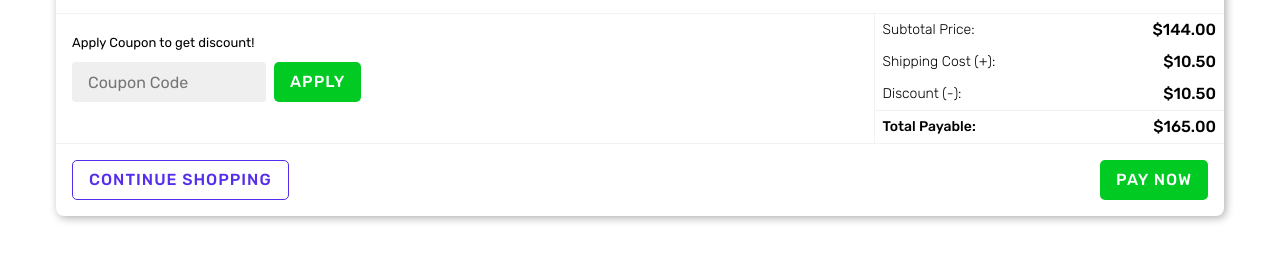
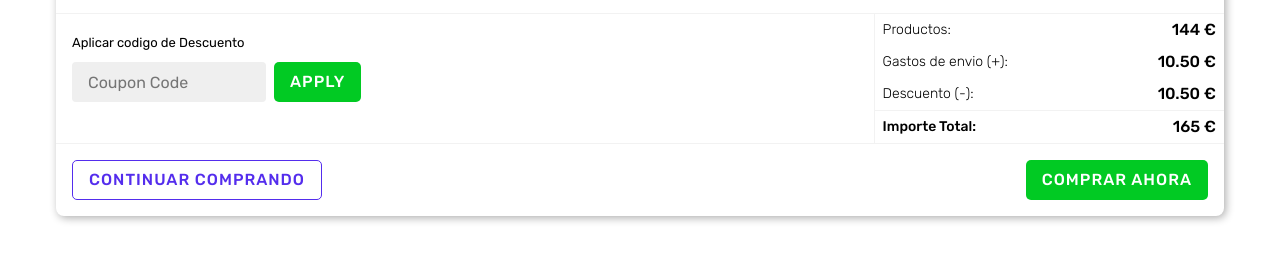
Before and after one commit to Fernando-21N/Nuestra-Web-Docker, a plain HTML site: page cart-page.html in a window 1280 px wide. Shown: the part 688-962 px from the top of the page. Drawn offline with Linux system fonts and the light colour scheme.

Commit message:
Faltan cambiar cosas. cuando cambiemos nav

```diff
--- a/cart-page.html
+++ b/cart-page.html
@@ -793,7 +793,7 @@ Cart</a>
 </div>
 <div class="checkout-coupon-total checkout-coupon-total-2 d-flex flex-wrap">
 <div class="checkout-coupon">
-<span>Apply Coupon to get discount!</span>
+<span>Aplicar codigo de Descuento</span>
 <form action="#">
 <div class="single-form form-default d-flex">
 <div class="form-input form">
@@ -805,29 +805,29 @@ Cart</a>
 </div>
 <div class="checkout-total">
 <div class="single-total">
-<p class="value">Subtotal Price:</p>
-<p class="price">$144.00</p>
+<p class="value">Productos:</p>
+<p class="price">144 €</p>
 </div>
 <div class="single-total">
-<p class="value">Shipping Cost (+):</p>
-<p class="price">$10.50</p>
+<p class="value">Gastos de envio (+):</p>
+<p class="price">10.50 €</p>
 </div>
 <div class="single-total">
-<p class="value">Discount (-):</p>
-<p class="price">$10.50</p>
+<p class="value">Descuento (-):</p>
+<p class="price">10.50 €</p>
 </div>
 <div class="single-total total-payable">
-<p class="value">Total Payable:</p>
-<p class="price">$165.00</p>
+<p class="value">Importe Total:</p>
+<p class="price">165 €</p>
 </div>
 </div>
 </div>
  <div class="checkout-btn d-sm-flex justify-content-between">
 <div class="single-btn">
-<a href="javascript:void(0)" class="main-btn primary-btn-border">continue shopping</a>
+<a href="javascript:void(0)" class="main-btn primary-btn-border">Continuar comprando</a>
 </div>
 <div class="single-btn">
-<a href="checkout-page.html" class="main-btn primary-btn">Pay now</a>
+<a href="checkout-page.html" class="main-btn primary-btn">Comprar ahora</a>
 </div>
 </div>
 </div>
```
